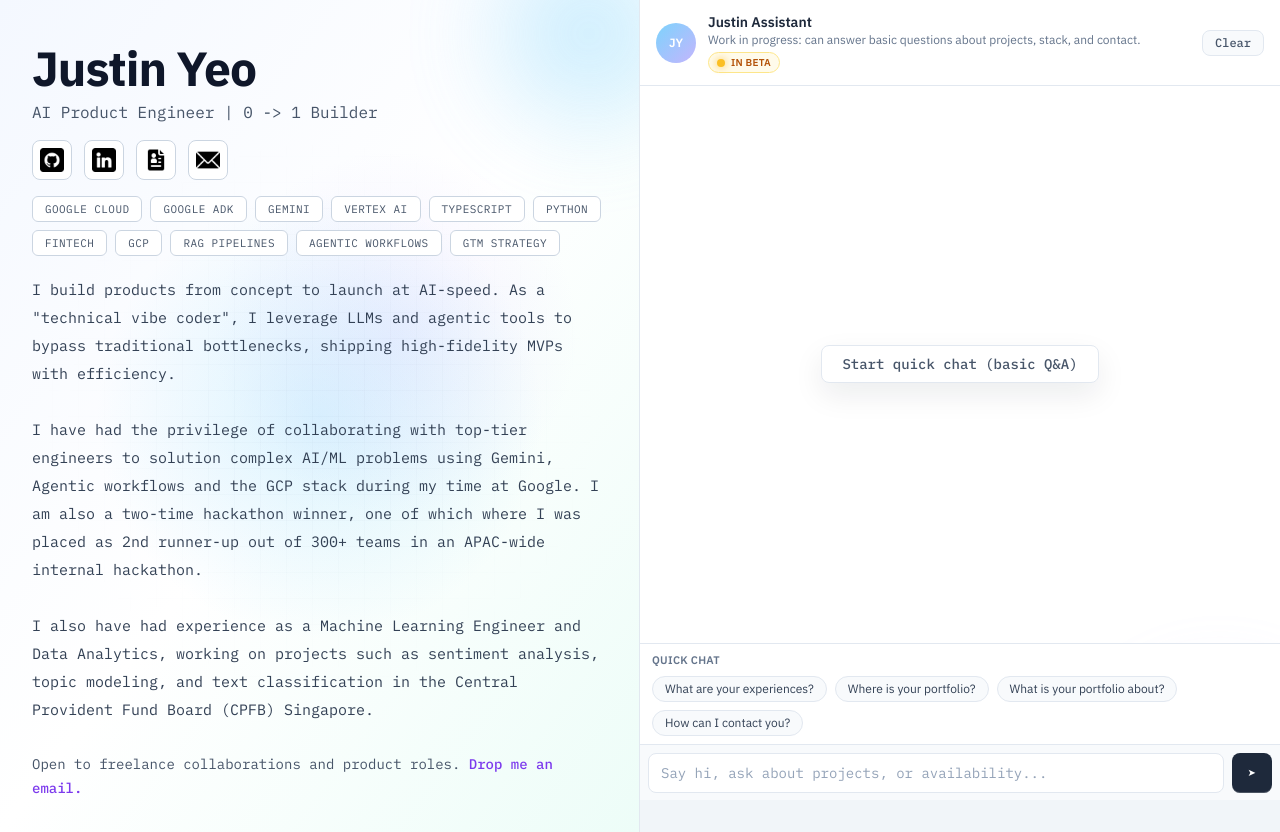
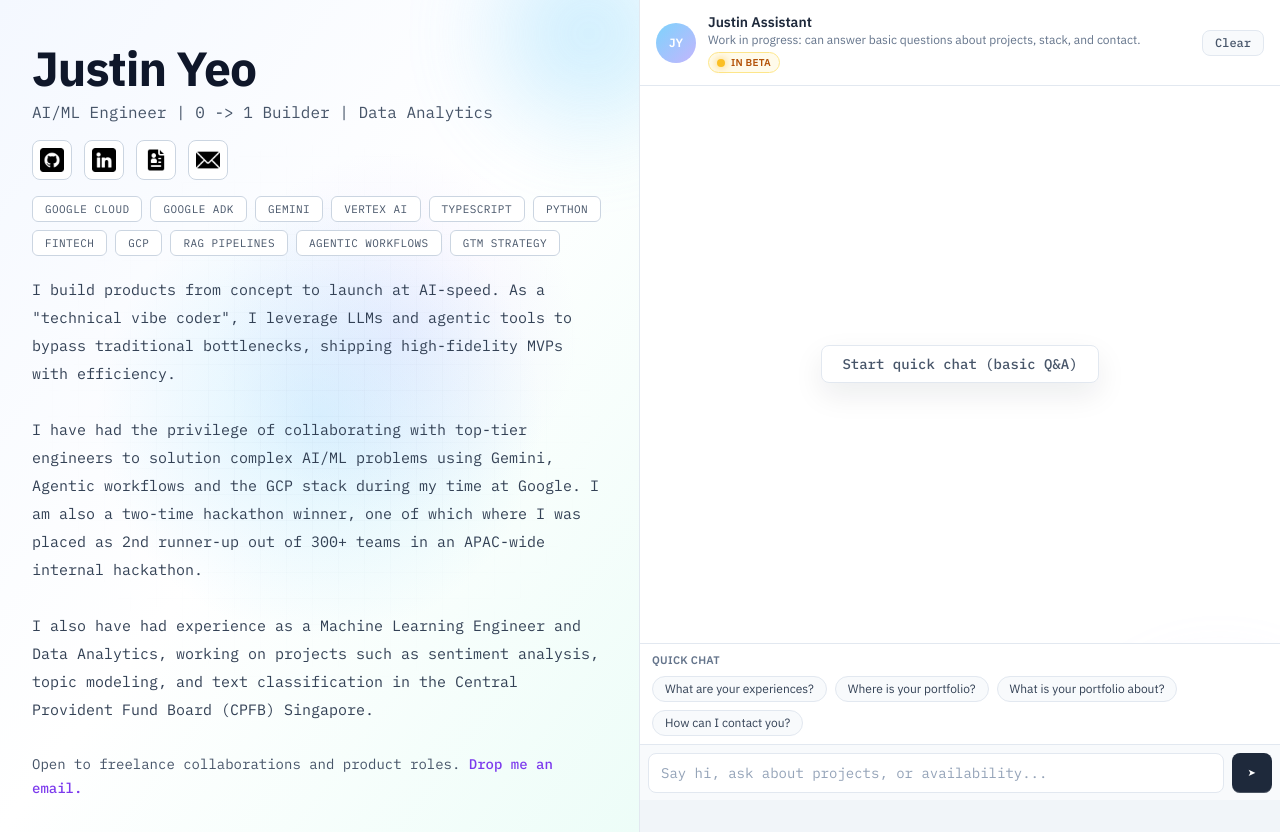
Before and after one commit to yeojustin/portfolio-website, a plain HTML site: page index.html in a window 1280 px wide. Drawn offline with nearby package versions, Linux system fonts and the light colour scheme.

Commit message:
update left pane write up

```diff
--- a/index.html
+++ b/index.html
@@ -34,7 +34,7 @@
         <header>
           <div class="flex items-center gap-2"></div>
           <h1 class="mt-3 text-4xl font-extrabold leading-tight text-slate-900 md:text-5xl">Justin Yeo</h1>
-          <p class="mt-2 text-sm text-slate-600 md:text-base">AI Product Engineer | 0 -&gt; 1 Builder</p>
+          <p class="mt-2 text-sm text-slate-600 md:text-base">AI/ML Engineer | 0 -&gt; 1 Builder | Data Analytics</p>
         </header>
 
         <div class="mt-4 flex flex-wrap items-center gap-3">
```
